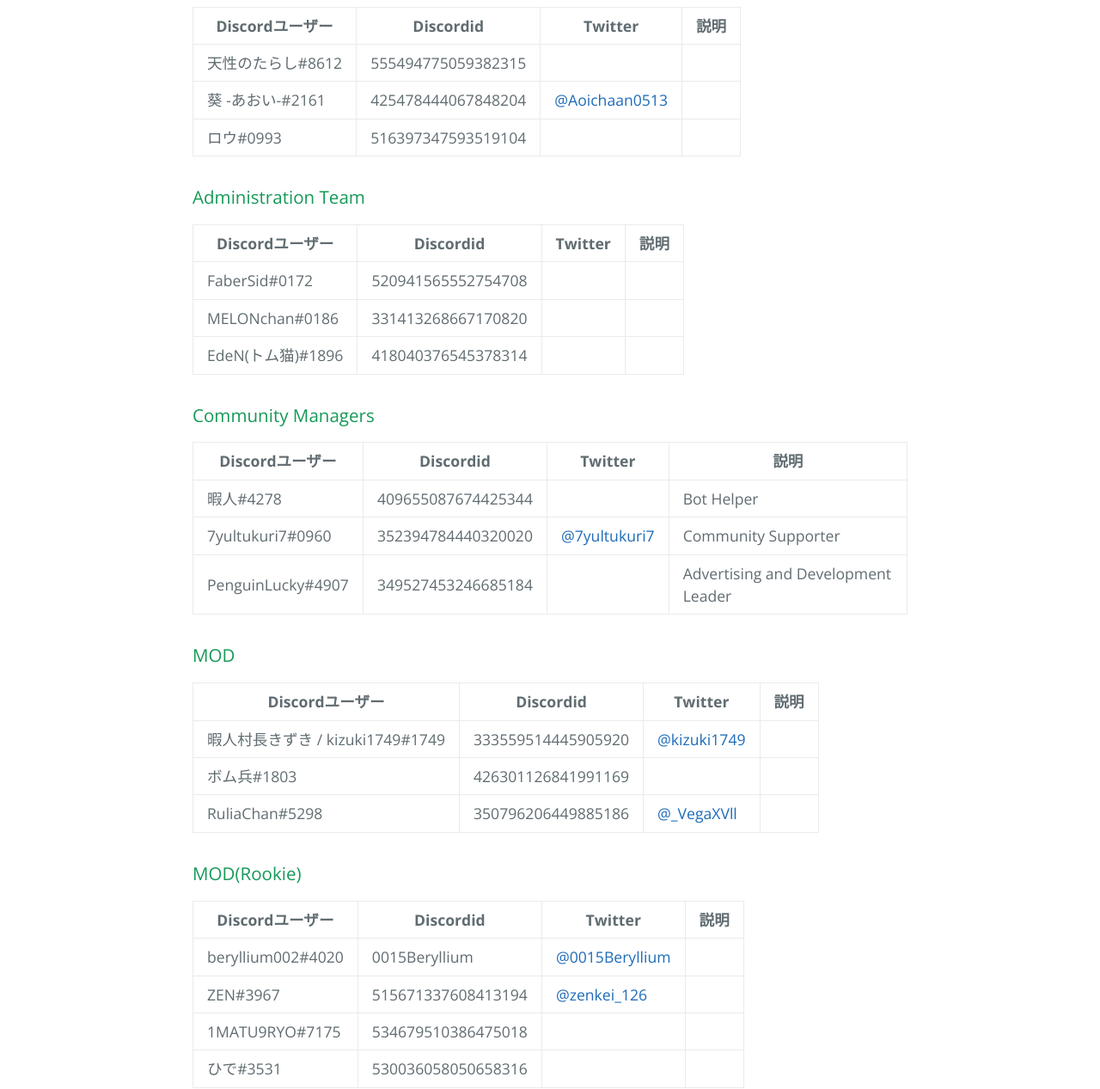
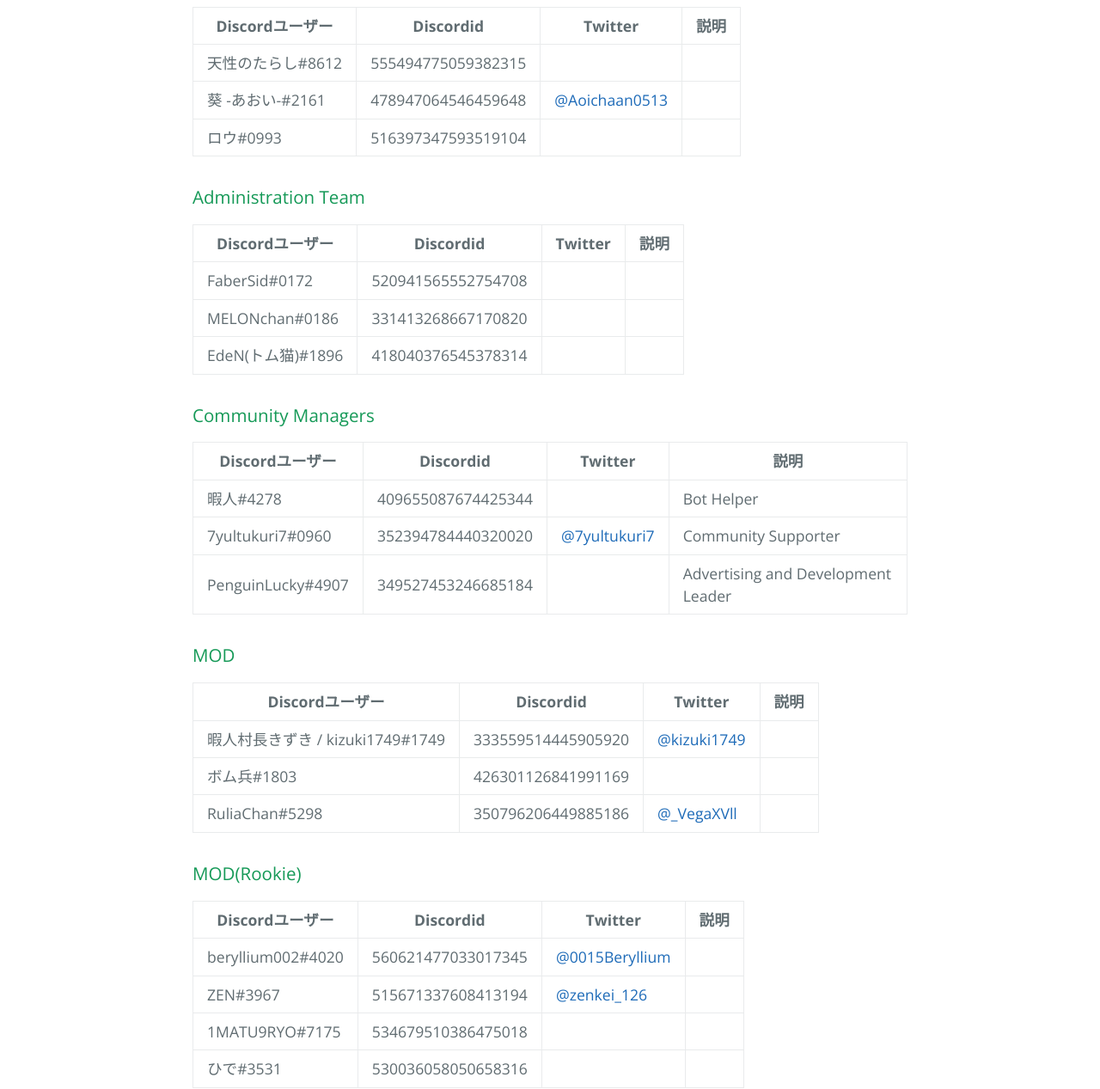
Before and after one commit to zatsukomu/zatsukomu-website-v1, a Jekyll site: the page built from docs/pages/staff roster.md, in a window 1280 px wide. Shown: the part 679-1946 px from the top of the page at 86% size. Built offline with Jekyll 4.4.1, drawn with Linux system fonts in a browser that asks for light colours; nearby versions of some CDN libraries.

Commit message:
Update staff-roster.yml

```diff
--- a/docs/_data/staff-roster.yml
+++ b/docs/_data/staff-roster.yml
@@ -13,7 +13,7 @@
         description:
 
       - discordname: 葵 -あおい-#2161
-        discordid: 425478444067848204
+        discordid: 478947064546459648
         twitterid: Aoichaan0513
         description:
 
@@ -69,7 +69,7 @@
   - title: MOD(Rookie)
     items:
       - discordname: beryllium002#4020
-        discordid: 0015Beryllium
+        discordid: 560621477033017345
         twitterid: 0015Beryllium
         description:
 
```
